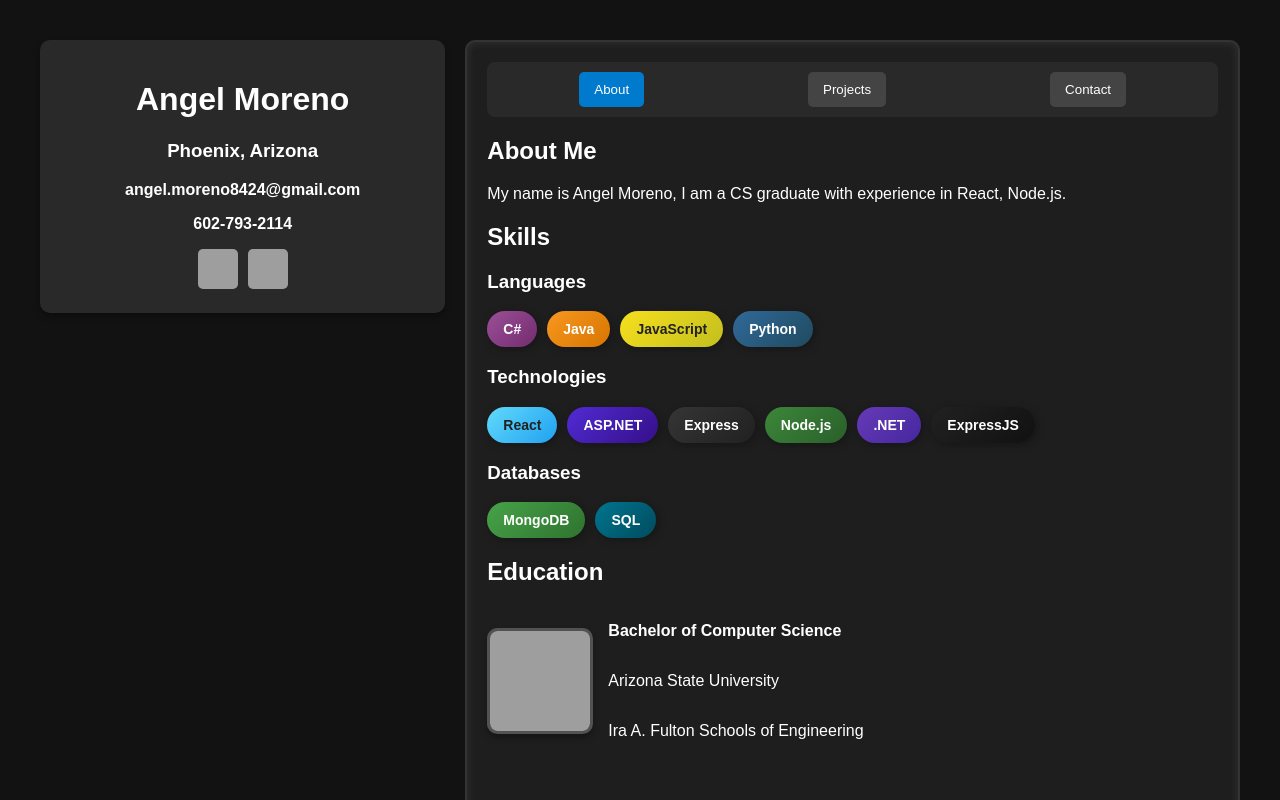
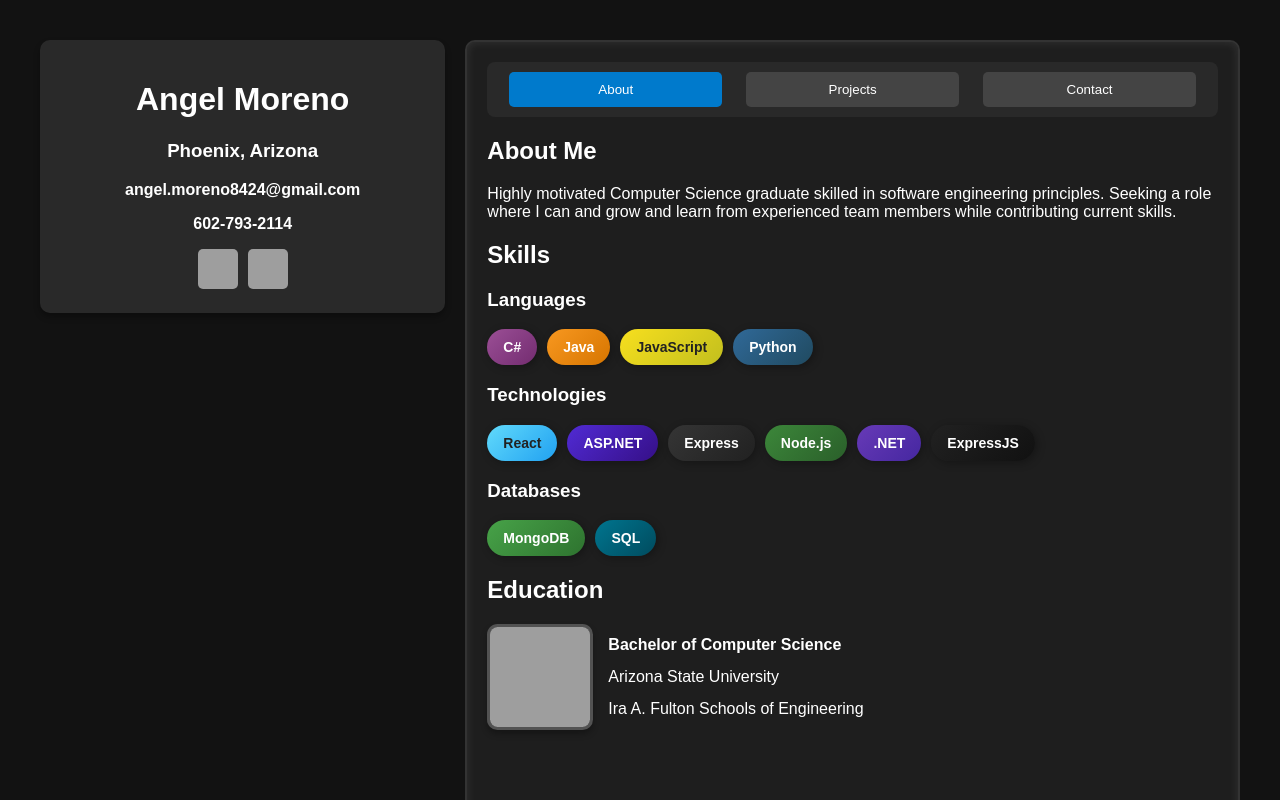
Before and after one commit to AngelMoreno24/Personal-Website, a React (Create React App) app in the folder personal-website/: page / in a window 1280 px wide. Shown: the top 800 px of the page. Built offline with nearby package versions, Linux system fonts and the light colour scheme; grey boxes are pictures that could not be loaded.

Commit message:
added more projects and improves about page ui

```diff
--- a/personal-website/src/App.css
+++ b/personal-website/src/App.css
@@ -70,6 +70,7 @@ body, html {
   border-radius: 5px;
   cursor: pointer;
   transition: 0.3s;
+  width: 30%;
 }
 
 .section-nav button:hover {
@@ -202,6 +203,10 @@ body, html {
 .education-text {
   display: flex;
   flex-direction: column;
+  gap: 0px;  /* Reduce gap between text lines */
+  margin: 0;  /* Remove extra margins */
+  padding: 0;  /* Remove padding */
+  line-height: 0;  /* Reduce space between lines */
 }
 
 /* Footer */
--- a/personal-website/src/App.js
+++ b/personal-website/src/App.js
@@ -117,8 +117,10 @@ function App() {
           {activeSection === "About" && (
             <div>
               <h2>About Me</h2>
-              <p>My name is Angel Moreno, I am a CS graduate with experience
-                in React, Node.js.</p>
+              <p>Highly motivated Computer Science graduate skilled in software
+engineering principles. Seeking a role where I can and grow and learn from experienced team
+members while contributing current skills.
+</p>
 
               <h2>Skills</h2>
               {Object.keys(skills).map((category) => (
```
